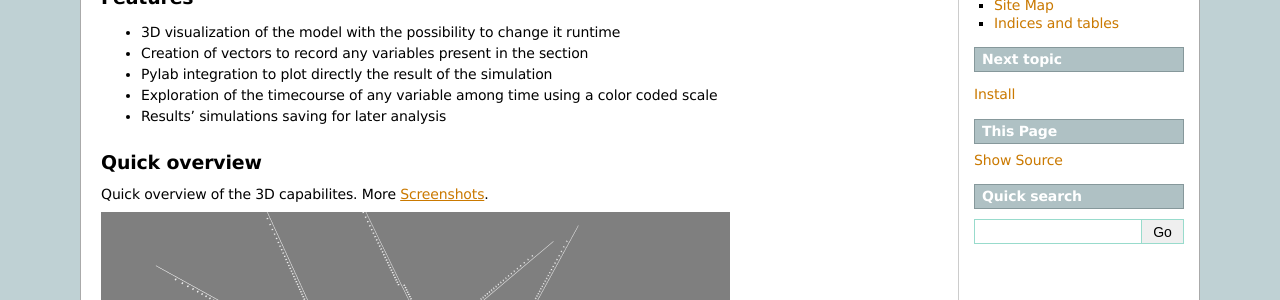
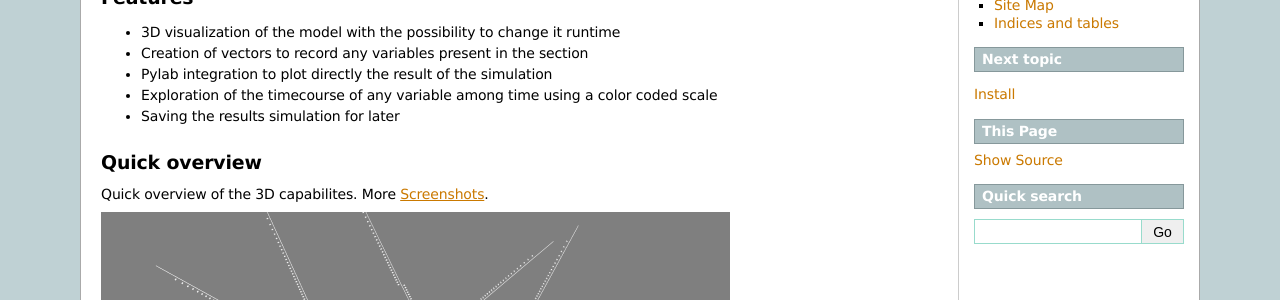
Before and after one commit to mattions/neuronvisio, a Sphinx documentation site: the page built from docs/index.rst, in a window 1280 px wide. Shown: the part 216-516 px from the top of the page. Built offline with Sphinx 7.4.7, drawn with Linux system fonts in a browser that asks for light colours; formulas are drawn with MathJax 3; the version number is read from the project's files by our own code.

Commit message:
Updating for release

```diff
--- a/docs/index.rst
+++ b/docs/index.rst
@@ -16,7 +16,7 @@ Features
 - Creation of vectors to record any variables present in the section
 - Pylab integration to plot directly the result of the simulation
 - Exploration of the timecourse of any variable among time using a color coded scale
-- Results' simulations saving for later analysis
+- Saving the results simulation for later
 
 
 
```
Also changed, not shown: 2 other files.
